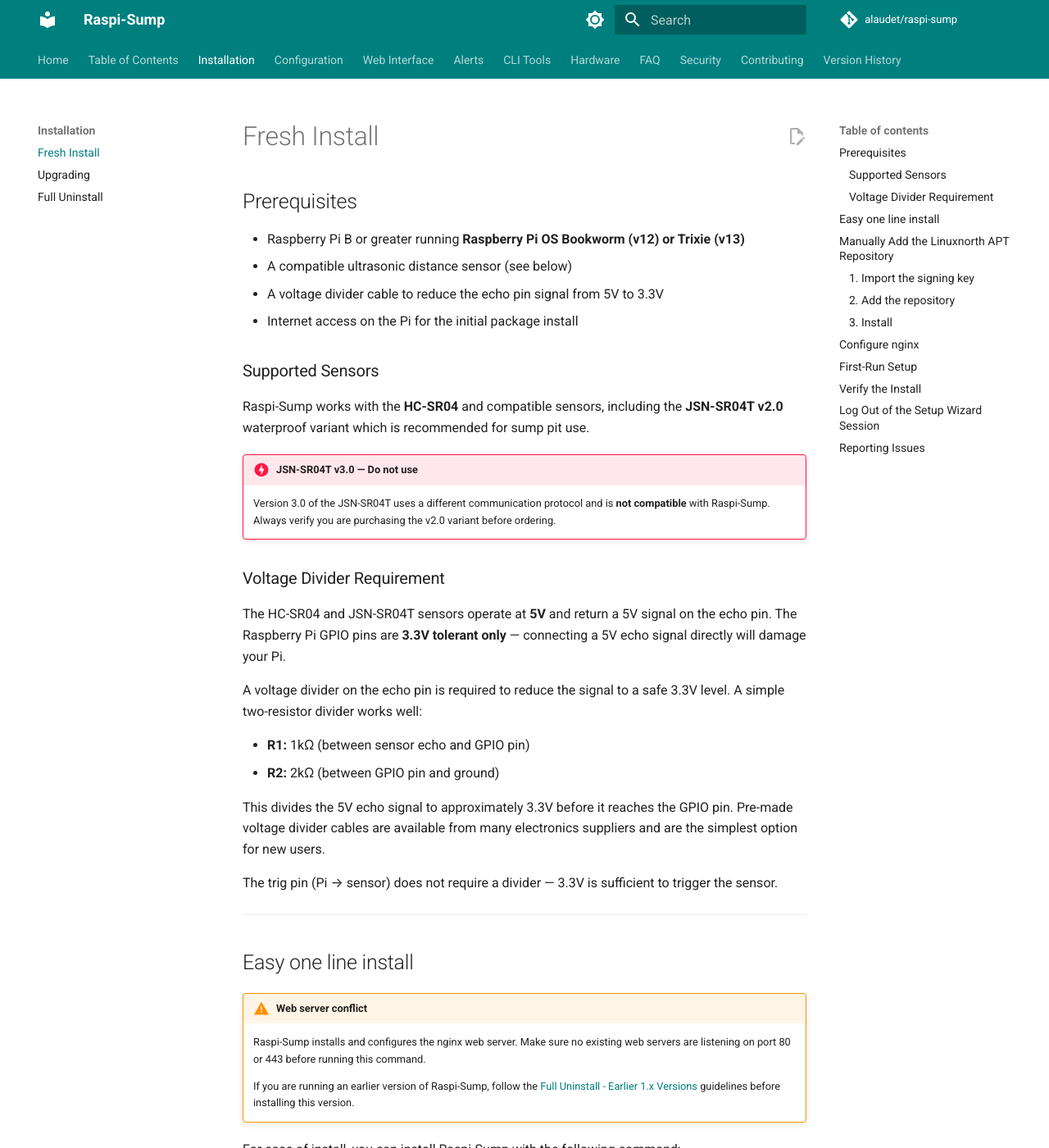
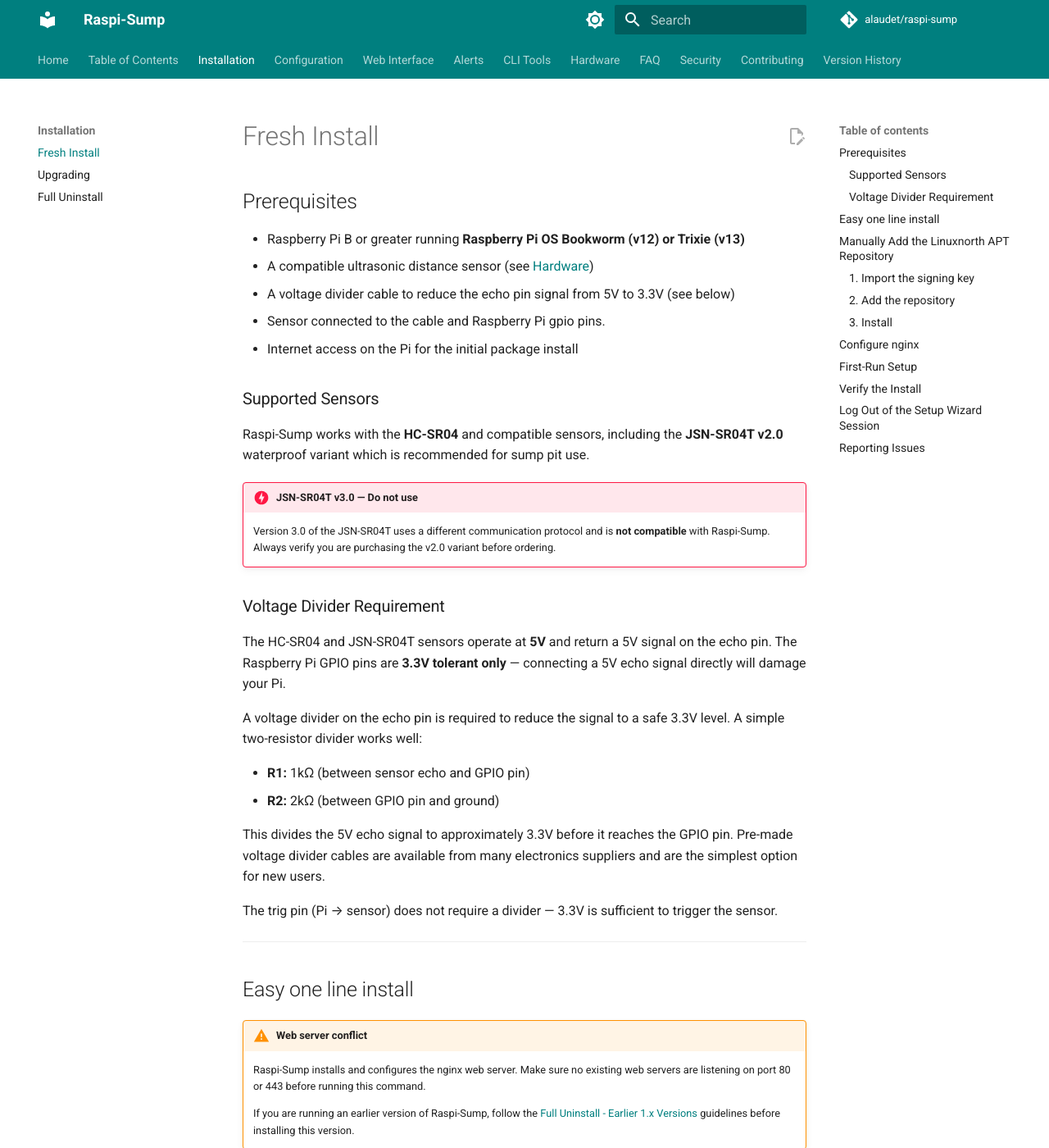
Before and after one commit to alaudet/raspi-sump, an MkDocs documentation site: the page built from docs/installation.md, in a window 1280 px wide and 1400 px high. Shown: the whole window at 82% size. Built offline with MkDocs 1.6.1 and Material for MkDocs 9.7.7, drawn with Linux system fonts in a browser that asks for light colours; comment, search, counter and statistics services are not loaded; some of the changed text lies outside the part shown.

Commit message:
update installation documentation

````diff
--- a/docs/installation.md
+++ b/docs/installation.md
@@ -3,8 +3,9 @@
 ## Prerequisites
 
 - Raspberry Pi B or greater running **Raspberry Pi OS Bookworm (v12) or Trixie (v13)**
-- A compatible ultrasonic distance sensor (see below)
-- A voltage divider cable to reduce the echo pin signal from 5V to 3.3V
+- A compatible ultrasonic distance sensor (see [Hardware](hardware.md))
+- A voltage divider cable to reduce the echo pin signal from 5V to 3.3V (see below)
+- Sensor connected to the cable and Raspberry Pi gpio pins.
 - Internet access on the Pi for the initial package install
 
 ### Supported Sensors
@@ -52,6 +53,8 @@
 ```sh
 curl -fsSL https://www.linuxnorth.org/raspisumpv2/install/install.sh | sudo sh
 ```
+
+You must logout and back in after the install completes so that your user is added to the raspisump group.
 
 It is always a good idea to verify the contents of the file before invoking sudo.
 
````
